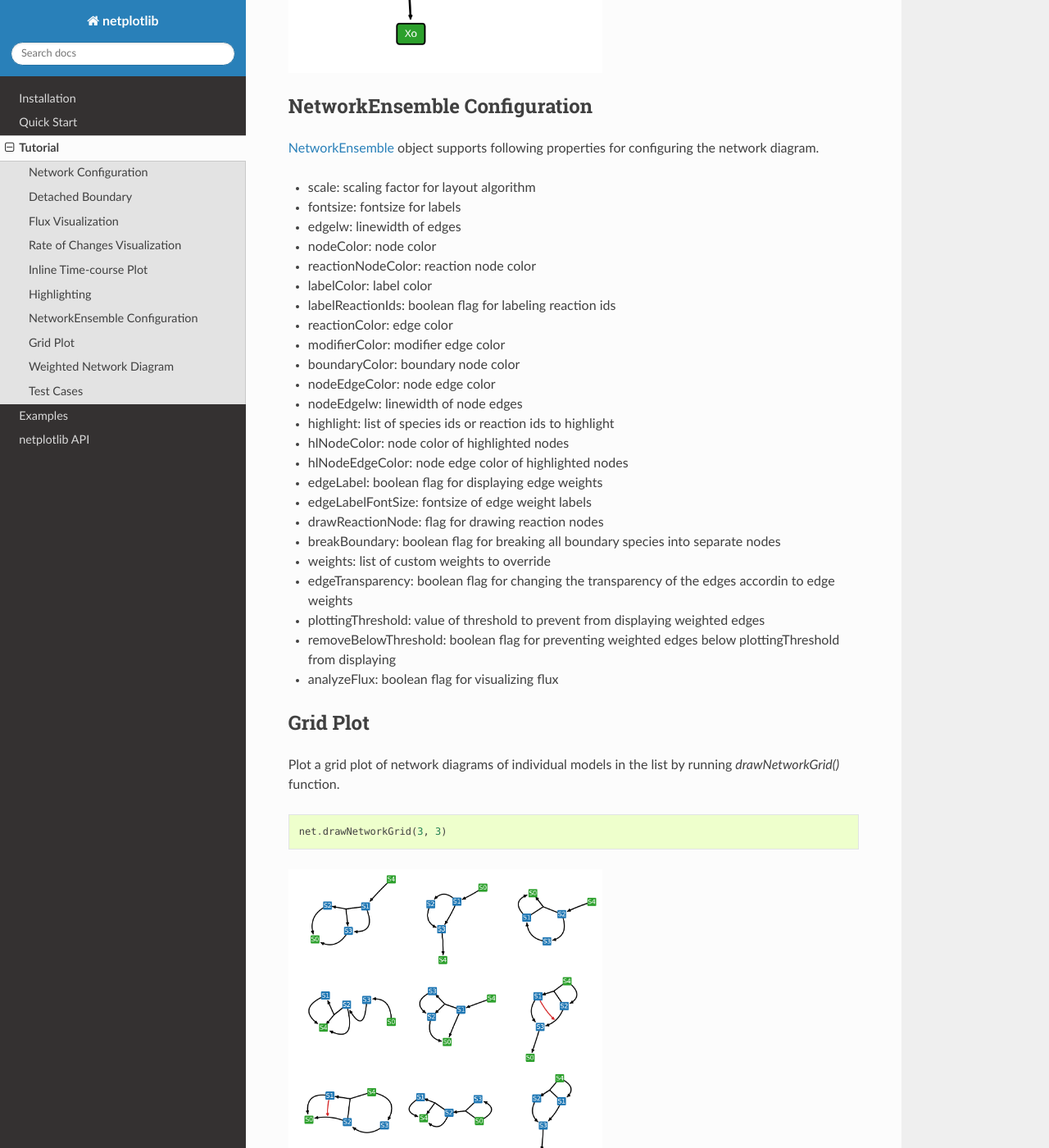
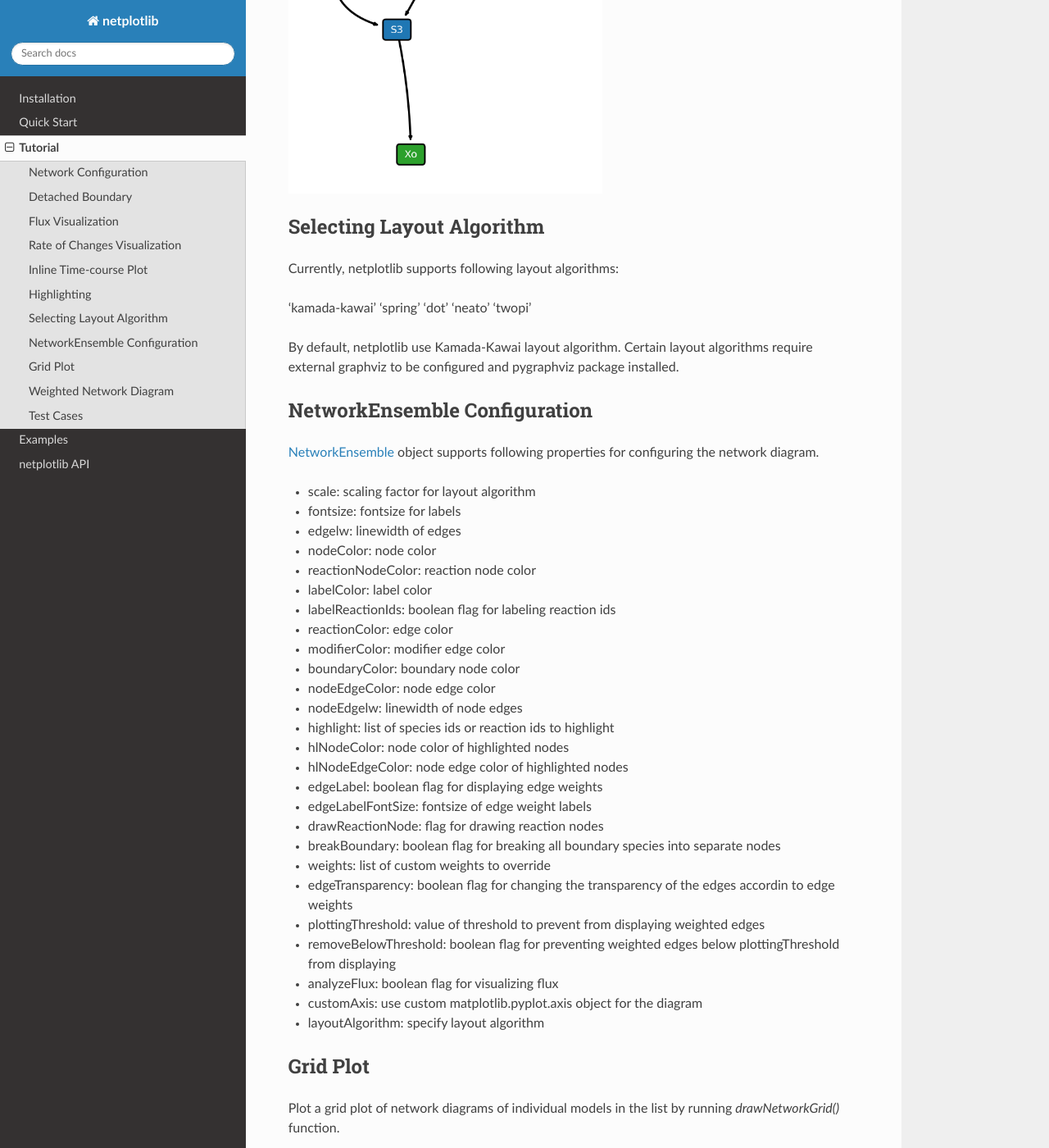
Before and after one commit to kirichoi/netplotlib, a Sphinx documentation site: the page built from doc/tutorial.rst, in a window 1280 px wide and 1400 px high, scrolled down 4680 px. Shown: the whole window at 82% size. Built offline with Sphinx 7.4.7 and the Read the Docs theme 2.0.0, drawn with Linux system fonts in a browser that asks for light colours; some of the changed text lies outside the part shown.

Commit message:
Update docs

```diff
--- a/doc/tutorial.rst
+++ b/doc/tutorial.rst
@@ -24,6 +24,7 @@ Network Configuration
 - hlNodeEdgeColor: node edge color of highlighted nodes
 - drawReactionNode: boolean flag for drawing reaction nodes
 - breakBoundary: boolean flag for breaking all boundary species into separate nodes
+- tightLayout: boolean flag for tighter node layout
 - analyzeFlux: boolean flag for visualizing flux
 - analyzeRates: boolean flag for visualizing species rate of changes
 - analyzeColorHigh: color to use for higher values during analysis
@@ -35,6 +36,8 @@ Network Configuration
 - forceAnalysisAtSimTime: boolean flag for running analysis at the end of simTime
 - plotColorbar: boolean flag for visualizing color bar
 - inlineTimeCourseSelections: list of species to plot for time-course simulation
+- customAxis: use custom matplotlib.pyplot.axis object for the diagram
+- layoutAlgorithm: specify layout algorithm
 
 You can define these properties and run `draw() <https://netplotlib.readthedocs.io/en/latest/API.html#netplotlib.Network.draw>`_ to generate customized network diagrams.
 
@@ -122,6 +125,18 @@ Highlight specific nodes by passing a list to highlight property. Choose the hig
     :width: 55%
 
 
+Selecting Layout Algorithm
+--------------------------
+
+Currently, netplotlib supports following layout algorithms:
+
+'kamada-kawai'
+'spring'
+'dot'
+'neato'
+'twopi'
+
+By default, netplotlib use Kamada-Kawai layout algorithm. Certain layout algorithms require external graphviz to be configured and pygraphviz package installed.
 
 
 NetworkEnsemble Configuration
@@ -153,7 +168,8 @@ NetworkEnsemble Configuration
 - plottingThreshold: value of threshold to prevent from displaying weighted edges
 - removeBelowThreshold: boolean flag for preventing weighted edges below plottingThreshold from displaying
 - analyzeFlux: boolean flag for visualizing flux
-
+- customAxis: use custom matplotlib.pyplot.axis object for the diagram
+- layoutAlgorithm: specify layout algorithm
 
 Grid Plot
 ---------
```
Also changed, not shown: other parts of doc/tutorial.rst (+1 -1 lines), doc/API.rst (+87 -52 lines).
